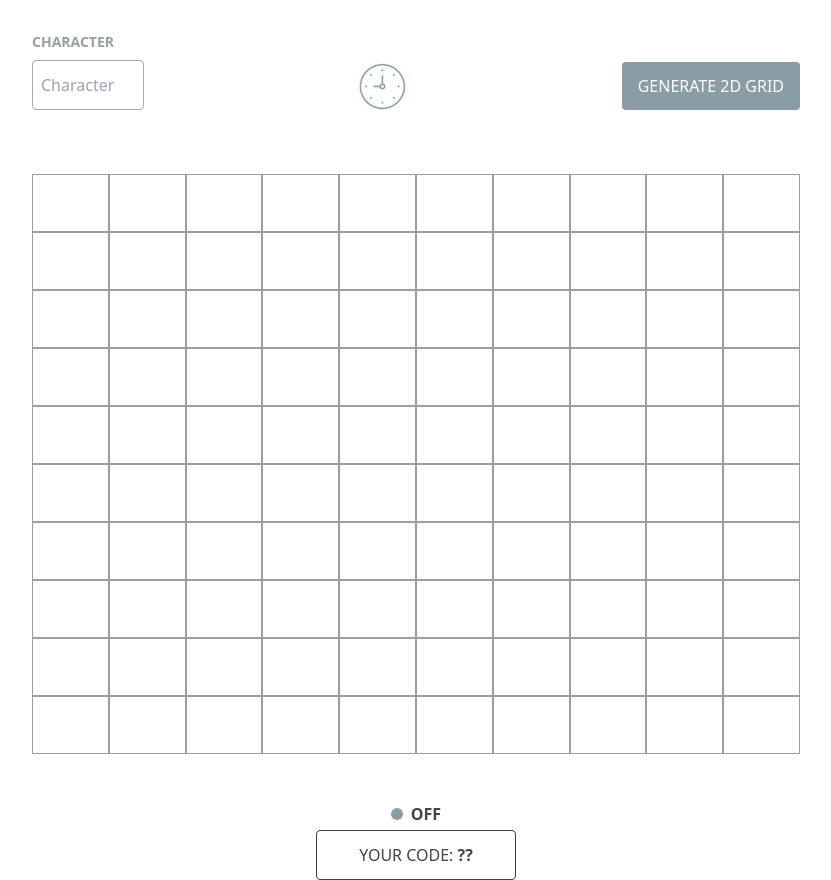
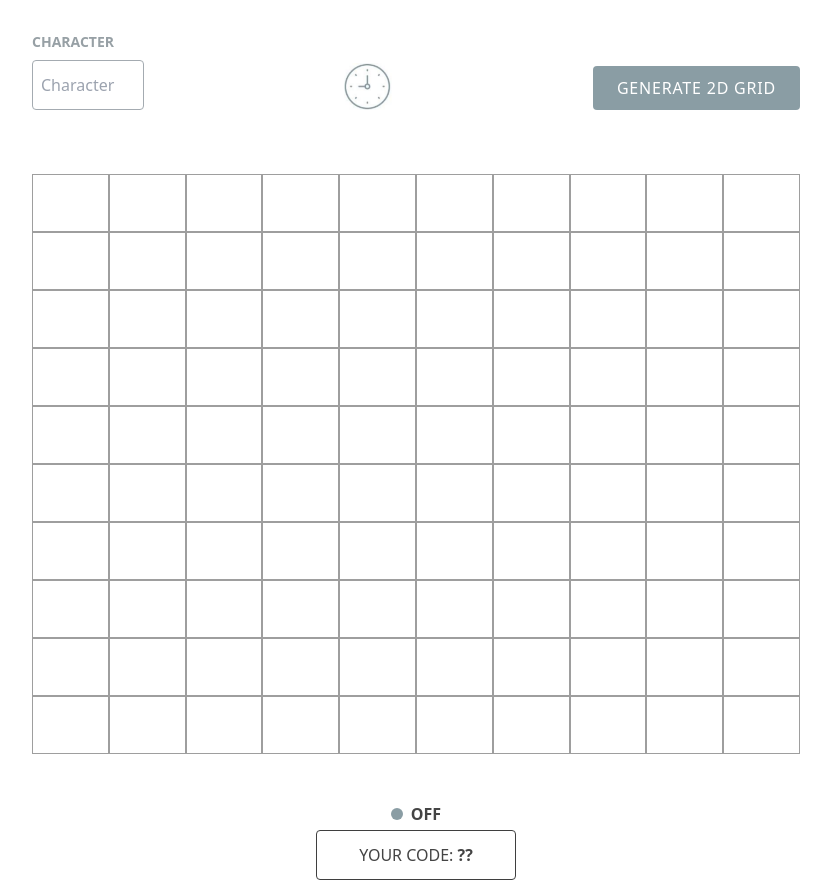
Before and after one commit to victoralvess/altar-grid, a Vue app in the folder client/: page / in a window 1280 px wide. Shown: the whole page, without its empty margins (224-1055 px from the left). Built offline with nearby package versions, Linux system fonts and the light colour scheme.

Commit message:
refactor: tweak button appearance

```diff
--- a/client/src/App.vue
+++ b/client/src/App.vue
@@ -126,7 +126,7 @@ onUnmounted(() => {
         <img src="./assets/clock.png" alt="clock" width="48">
       </div>
       <button
-        class="bg-altar-button text-white uppercase font-medium py-2 px-4 rounded h-12"
+        class="bg-altar-button text-white uppercase font-medium py-2 px-6 rounded h-11 tracking-wider"
         @click="generateGrid"
       >
         Generate 2D Grid
```
